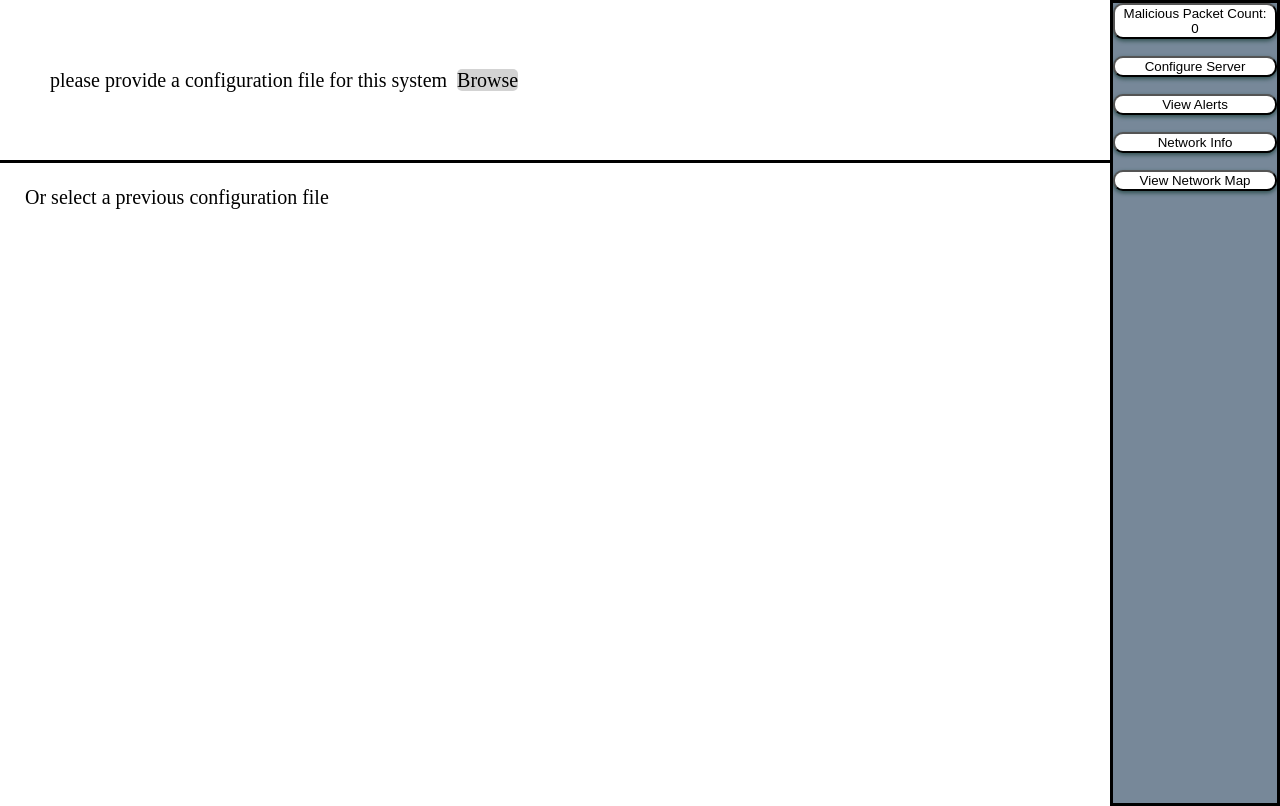
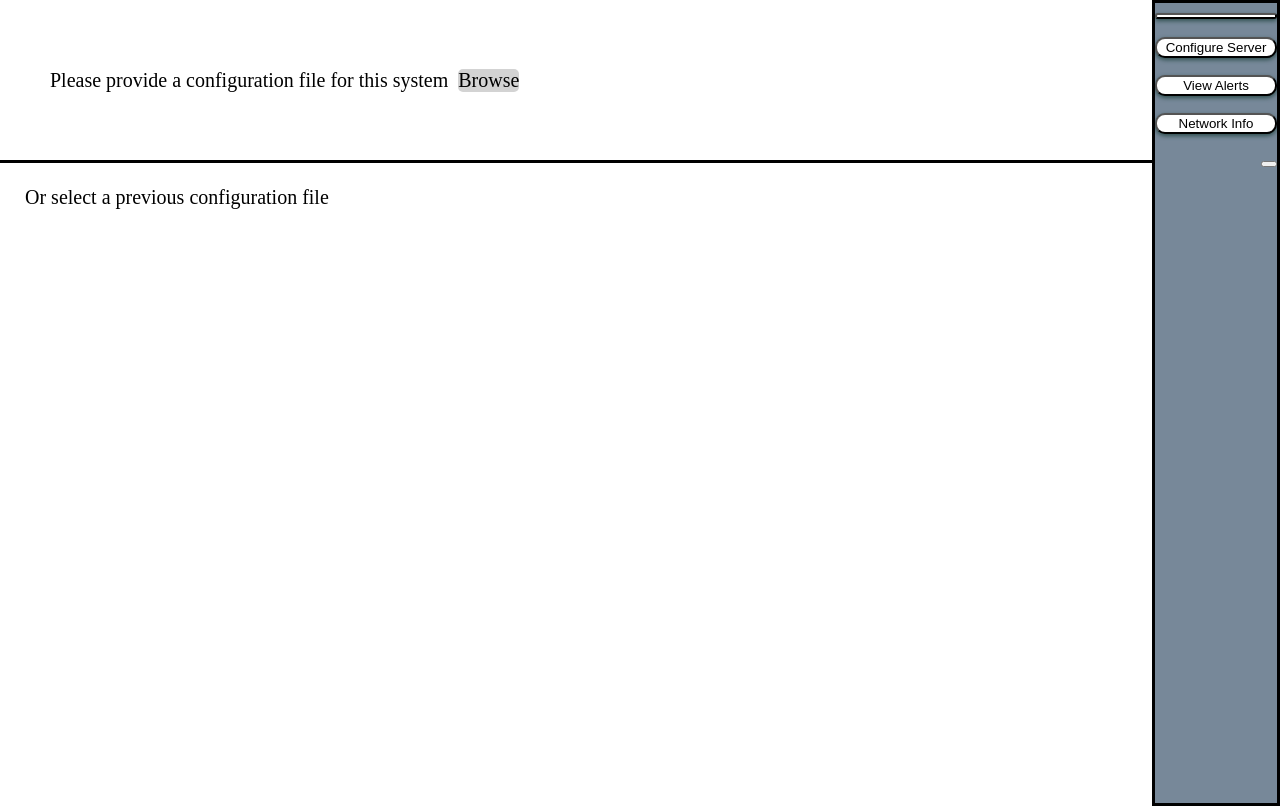
Before and after one commit to ljurado4/CS4311_LIDS_1_9uno5_Fall2023, a Flask app: page / in a window 1280 px wide. Run offline with Flask 3, Linux system fonts and the light colour scheme; some libraries are stand-ins or nearby versions.

Commit message:
LIDS_D sidebar

```diff
--- a/LIDS_D/templates/LIDS-D_Config_Server_View.html
+++ b/LIDS_D/templates/LIDS-D_Config_Server_View.html
@@ -1,24 +1,33 @@
-<!-- LIDS-D_Config_Server_View.html-->
+<!--
+   ######################################################################
+   # File: LIDS-D_Config_Server_View.html
+   #
+   # Version: [4.0]
+   #
+   # Description: This HTML file represents the view for configuring the LIDS-D server. It provides options to browse for a new configuration file or select a previous configuration file.
+   #
+   # Modification History:
+   # [11/01/23] - [3.0] - [Lizbeth Jurado] - [File Description and Organization Set Up]
+   ######################################################################
+-->
 <!DOCTYPE html>
 <html lang="en">
     {% include 'head.html' %}
 <body>
-    <div class="contentBlock" id = "contentBlock">
-        <div class = "configBrowseDiv">
-            <p class = "configBrowseDivText">please provide a configuration file for this system<p>
-            <label class = "configBrowseButton" for = "browseButton">
+    <div class="contentBlock" id="contentBlock">
+        <div class="configBrowseDiv">
+            <p class="configBrowseDivText">Please provide a configuration file for this system</p>
+            <label class="configBrowseButton" for="browseButton">
                 Browse
-                <input type = "file" style = "display:none" accept="text/xml" id = "browseButton">
+                <input type="file" style="display:none" accept="text/xml" id="browseButton">
             </label>
-            </div>
-            <br>
-            <div class="scrollableContainer" style="text-align: left;  padding-left: 50px;" id = "previousFilesSelection">
-                <p class = "previousCofigFileDivText">Or select a previous configuration file</p>
-            </div>
+        </div>
+        <br>
+        <div class="scrollableContainer" style="text-align: left;  padding-left: 50px;" id="previousFilesSelection">
+            <p class="previousCofigFileDivText">Or select a previous configuration file</p>
         </div>
     </div>
     {% include 'sidebar.html' %}
-    "]"
     <script src="../static/js/LIDS-D.js"></script>
     <script src="../static/js/config.js"></script>
 </body>
--- a/LIDS_D/templates/sidebar.html
+++ b/LIDS_D/templates/sidebar.html
@@ -1,7 +1,18 @@
+<!--
+   ######################################################################
+   # File: sidebar.html
+   #
+   # Version: [4.0]
 
+   # Description: This HTML code represents a right sidebar navigation bar in the LIDS-D application. It includes buttons for various actions, such as viewing alerts, configuring the server, checking network info, and more. The button with the id 'mpd' is used to display the malicious packet count.
+   #
+   # Modification History:
+   # [11/01/23] - [3.0] - [Lizbeth Jurado] - [File Description and Organization Set Up]
+   ######################################################################
+-->
 <div class="righTabBar">
     <ul class="nav" style="font-size: 15px;">
-        <li><a href=""><button class="rightTabBarButtons" id = "mpd"></button></a></li>
+        <li><a href=""><button class="rightTabBarButtons" id="mpd"></button></a></li>
         <br>
         <li><a href="LIDS-D_Config_Server_View"><button class="rightTabBarButtons">Configure Server</button></a></li>
         <br>
@@ -9,6 +20,4 @@
         <br>
         <li><a href="LIDS-D_Network_Info_View"><button class="rightTabBarButtons">Network Info</button></a></li>
         <br>
-        <li><a href=""><button class="rightTabBarButtons">View Network Map</button></a></li>
-    </ul>
-</div>
+        <li><a href=""><button class="
```
Also changed, not shown: LIDS_D/templates/LIDS-D_Alerts_View.html (+21 -13 lines), LIDS_D/templates/LIDS-D_Network_Info_View.html (+17 -6 lines), LIDS_D/templates/LIDS-D_Server_Details.html (+13 -2 lines), LIDS_D/templates/LIDS-D_Start_Server.html (+13 -2 lines), LIDS_D/templates/head.html (+12 -1 lines).
